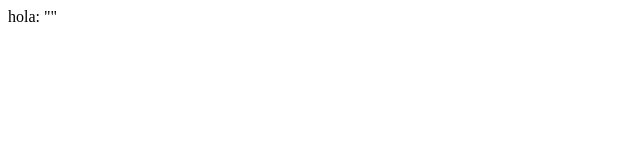
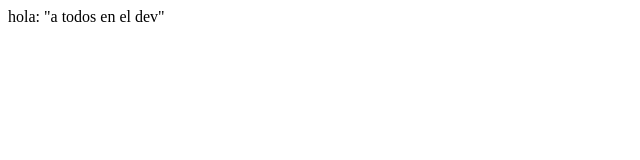
Before and after one commit to moisesjurad0/pruebaColaboracion1, a plain HTML site: page index.html in a window 1280 px wide. Shown: the whole page, without its empty margins (0-640 px from the left). Drawn offline with Linux system fonts and the light colour scheme.

Commit message:
saludo al dev

```diff
--- a/index.html
+++ b/index.html
@@ -2,6 +2,6 @@
 <header>
 </header>
 <body>
-hola: ""
+hola: "a todos en el dev"
 </body>
 </html>
```
